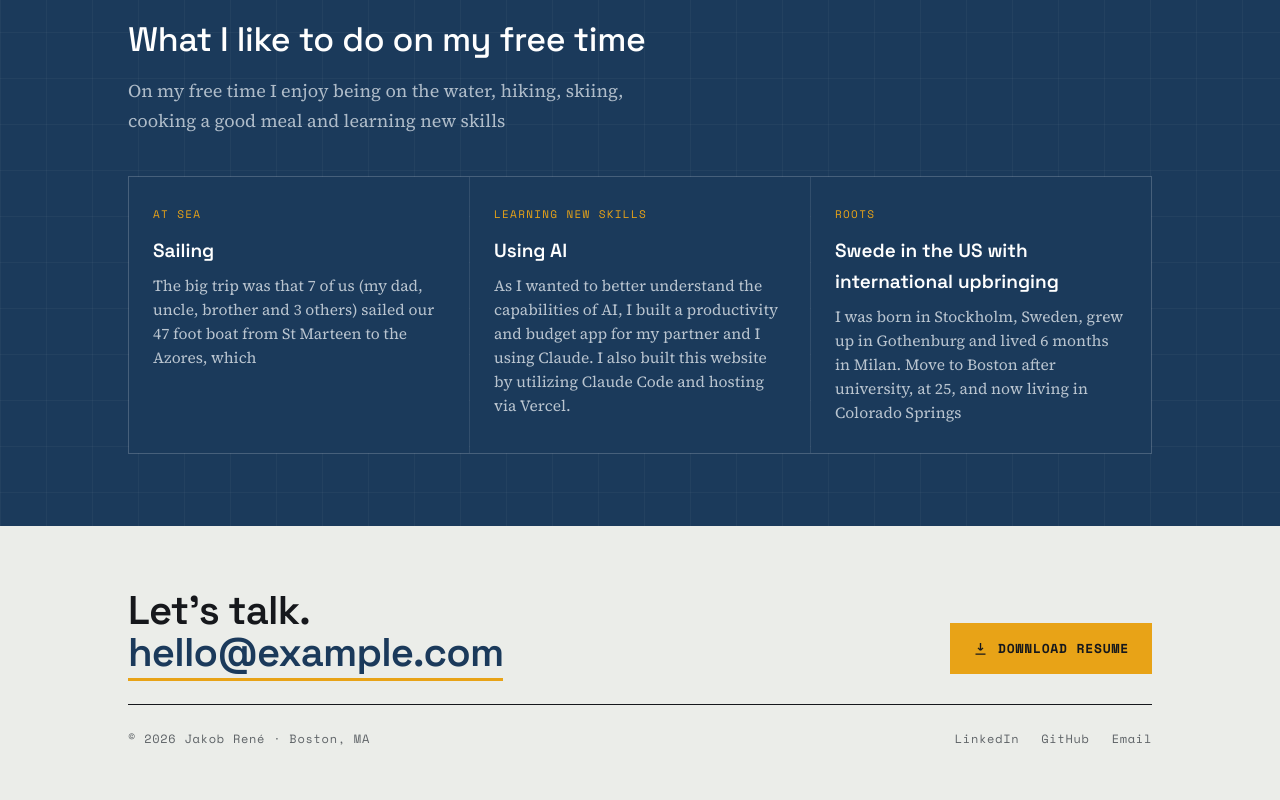
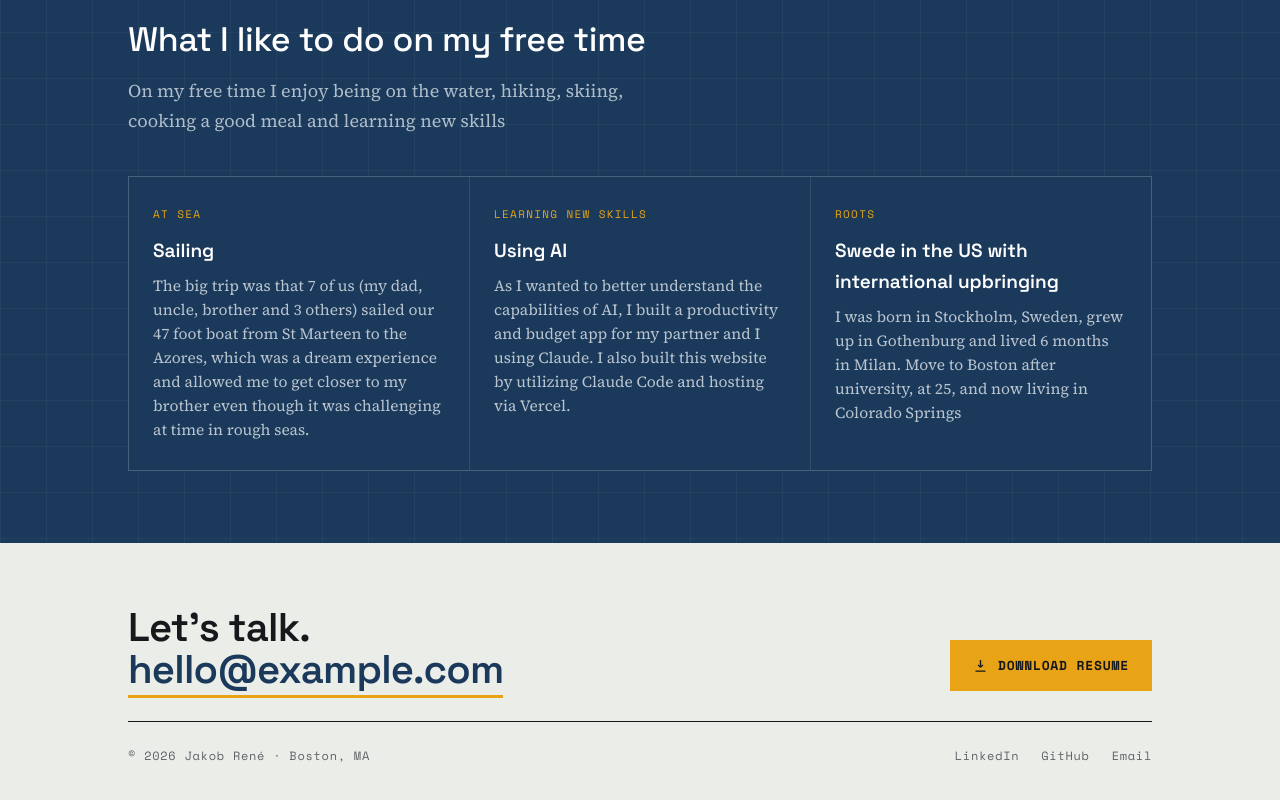
Before and after one commit to jakobrene/portfolio, a Next.js app: page / in a window 1280 px wide. Shown: the part 3333-4133 px from the top of the page. Built offline with nearby package versions, Linux system fonts and the light colour scheme.

Commit message:
Finish sailing trip sentence in personal content
Co-Authored-By: Claude Sonnet 5 <noreply@anthropic.com>

```diff
--- a/content/personal.ts
+++ b/content/personal.ts
@@ -8,7 +8,7 @@ export const personal = {
     {
       k: "At sea",
       title: "Sailing",
-      body: "The big trip was that 7 of us (my dad, uncle, brother and 3 others) sailed our 47 foot boat from St Marteen to the Azores, which  ",
+      body: "The big trip was that 7 of us (my dad, uncle, brother and 3 others) sailed our 47 foot boat from St Marteen to the Azores, which was a dream experience and allowed me to get closer to my brother even though it was challenging at time in rough seas.",
     },
     {
       k: "Learning new skills",
```
